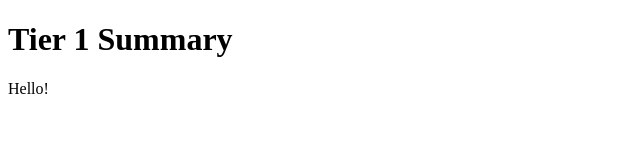
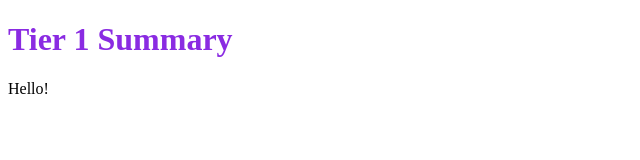
Before and after one commit to jdh2021/tier1-summary-video, a plain HTML site: page index.html in a window 1280 px wide. Shown: the whole page, without its empty margins (0-640 px from the left). Drawn offline with Linux system fonts and the light colour scheme.

Commit message:
added CSS file

```diff
--- a/index.html
+++ b/index.html
@@ -4,6 +4,7 @@
     <meta charset="UTF-8">
     <meta http-equiv="X-UA-Compatible" content="IE=edge">
     <meta name="viewport" content="width=device-width, initial-scale=1.0">
+    <link href="main.css" rel="stylesheet"/>
     <title>Tier 1 Summary</title>
 </head>
 <body>
--- /dev/null
+++ b/main.css
@@ -0,0 +1,3 @@
+h1 {
+    color: blueviolet;
+}
```
